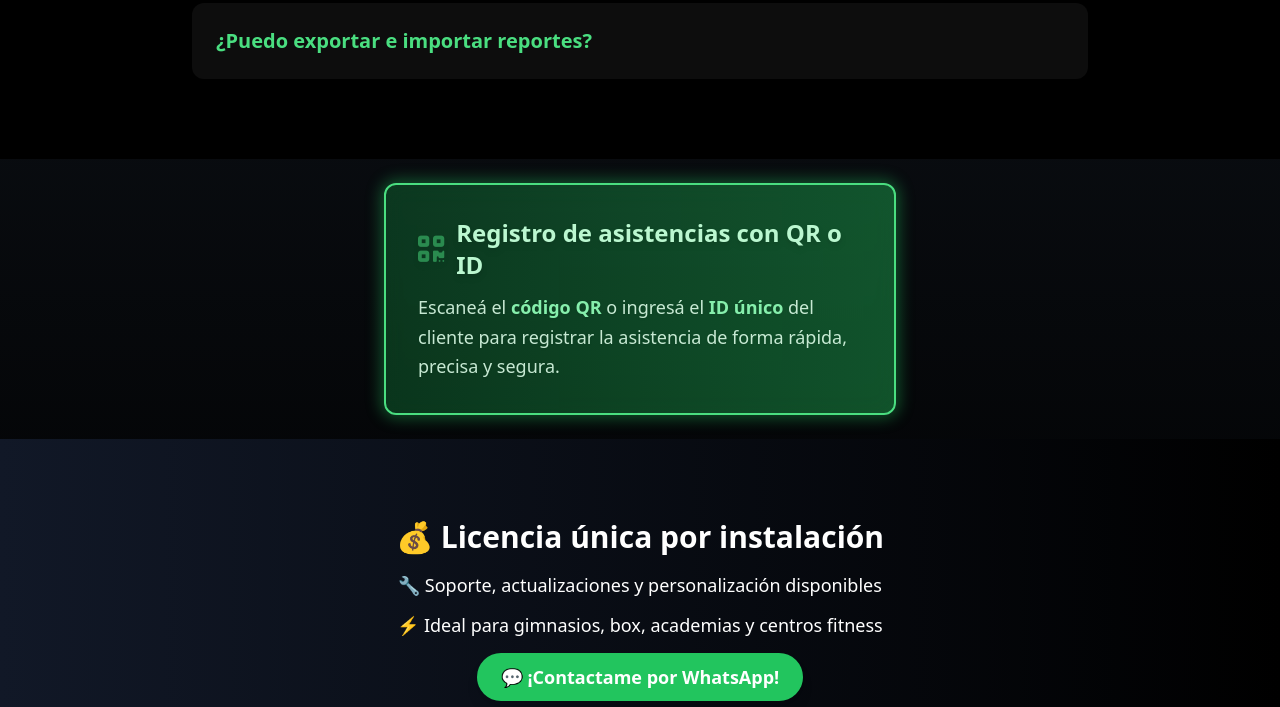
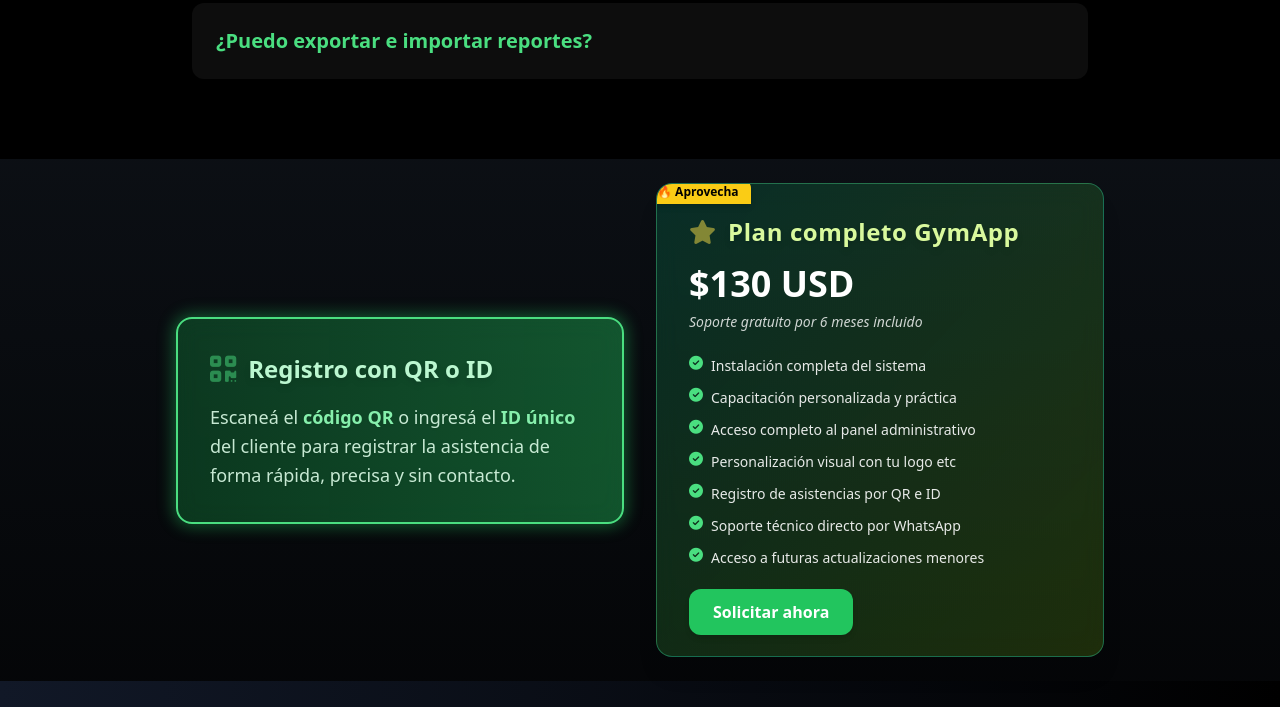
Before and after one commit to walner-prog/GYMAPP, a plain HTML site: page index.html in a window 1280 px wide. Shown: the part 3636-4343 px from the top of the page. Drawn offline with nearby package versions, Linux system fonts and the light colour scheme.

Commit message:
mejorar landi

```diff
--- a/index.html
+++ b/index.html
@@ -76,13 +76,15 @@
 
     <!-- Características destacadas de GymApp -->
     <section class="py-20 bg-black text-white">
-     <h2 class="text-4xl font-extrabold text-center mb-12 bg-clip-text text-transparent
-           bg-gradient-to-r from-green-600 via-green-500 to-green-600
-           animate-pulse
-           drop-shadow-lg">
-           Características destacadas de <span class="text-transparent bg-clip-text bg-gradient-to-r from-green-400 via-green-500 to-green-600">GymApp</span>
-</h2>
-
+      <h2
+        class="text-4xl font-extrabold text-center mb-12 bg-clip-text text-transparent bg-gradient-to-r from-green-600 via-green-500 to-green-600 animate-pulse drop-shadow-lg"
+      >
+        Características destacadas de
+        <span
+          class="text-transparent bg-clip-text bg-gradient-to-r from-green-400 via-green-500 to-green-600"
+          >GymApp</span
+        >
+      </h2>
 
       <!-- Tarjetas animadas -->
       <section
@@ -485,29 +487,99 @@
         </div>
       </div>
     </section>
-
-    <div class="p-6">
+    <div
+      class="flex flex-col lg:flex-row items-center justify-center gap-8 p-6"
+    >
+      <!-- Card: Funcionalidad -->
       <div
-        class="relative bg-gradient-to-r from-green-600/30 to-green-500/40 border-2 border-green-400 rounded-xl shadow-[0_0_15px_3px_rgba(34,197,94,0.4)] p-8 backdrop-blur-md animate__animated animate__fadeInUp animate__delay-6s max-w-lg mx-auto"
+        class="w-full max-w-md bg-gradient-to-r from-green-600/30 to-green-500/40 border-2 border-green-400 rounded-2xl shadow-[0_0_15px_3px_rgba(34,197,94,0.4)] p-8 backdrop-blur-md animate__animated animate__fadeInUp animate__delay-4s"
       >
         <!-- Título -->
-        <h3
-          class="text-2xl font-extrabold text-green-200 flex items-center gap-3 drop-shadow-md"
-        >
+        <div class="flex items-center gap-3 mb-4">
           <i class="fas fa-qrcode text-green-400 text-3xl animate-pulse"></i>
-          Registro de asistencias con QR o ID
-        </h3>
+          <h3 class="text-2xl font-extrabold text-green-200 drop-shadow-md">
+            Registro con QR o ID
+          </h3>
+        </div>
 
         <!-- Descripción -->
-        <p
-          class="mt-3 text-green-100/90 text-lg leading-relaxed drop-shadow-sm"
-        >
+        <p class="text-green-100/90 text-lg leading-relaxed drop-shadow-sm">
           Escaneá el <strong class="text-green-300">código QR</strong> o ingresá
           el <strong class="text-green-300">ID único</strong> del cliente para
-          registrar la asistencia de forma rápida, precisa y segura.
+          registrar la asistencia de forma rápida, precisa y sin contacto.
         </p>
       </div>
+
+      <!-- Card: Plan de Precio -->
+     <div class="w-full max-w-md bg-gradient-to-br from-emerald-700/30 to-lime-500/20 border border-emerald-400/40 rounded-2xl shadow-xl backdrop-blur-md p-8 text-white animate__animated animate__fadeInUp animate__delay-6s relative overflow-hidden">
+
+  <!-- Cinta Popular -->
+  <div class="absolute -top-1 -left-3 bg-yellow-400 text-black text-xs font-bold px-3 py-1 rounded-tr-lg rounded-bl-lg shadow-md">
+    🔥 Aprovecha
+  </div>
+
+  <!-- Encabezado -->
+  <div class="flex items-center gap-3 mb-4">
+    <i class="fas fa-star text-yellow-300 text-2xl animate-pulse"></i>
+    <h3 class="text-2xl font-bold tracking-wide text-lime-200 drop-shadow-md">
+      Plan completo GymApp
+    </h3>
+  </div>
+
+  <!-- Precio -->
+  <div class="text-4xl font-extrabold text-white mb-2">$130 USD</div>
+  <p class="text-white/80 text-sm mb-6 italic">
+    Soporte gratuito por 6 meses incluido
+  </p>
+
+  <!-- Beneficios -->
+  <ul class="space-y-3 text-white/90 text-sm">
+    <li class="flex items-start gap-2">
+      <i class="fas fa-check-circle text-green-400"></i>
+      Instalación completa del sistema
+    </li>
+    <li class="flex items-start gap-2">
+      <i class="fas fa-check-circle text-green-400"></i>
+      Capacitación personalizada y práctica
+    </li>
+    <li class="flex items-start gap-2">
+      <i class="fas fa-check-circle text-green-400"></i>
+      Acceso completo al panel administrativo
+    </li>
+    <li class="flex items-start gap-2">
+      <i class="fas fa-check-circle text-green-400"></i>
+      Personalización visual con tu logo etc
+    </li>
+    <li class="flex items-start gap-2">
+      <i class="fas fa-check-circle text-green-400"></i>
+      Registro de asistencias por QR e ID
+    </li>
+    <li class="flex items-start gap-2">
+      <i class="fas fa-check-circle text-green-400"></i>
+      Soporte técnico directo por WhatsApp
+    </li>
+    <li class="flex items-start gap-2">
+      <i class="fas fa-check-circle text-green-400"></i>
+      Acceso a futuras actualizaciones menores
+    </li>
+  </ul>
+
+  <!-- CTA -->
+  <div class="mt-8">
+
+      <a
+        href="https://wa.me/50585429144"
+        target="_blank"
+       class="w-full p-6 bg-green-500 hover:bg-green-600 text-white font-bold py-3 rounded-xl shadow-md transition duration-200 ease-in-out"
+      >
+         Solicitar ahora
+      </a>
+  </div>
+
+</div>
+
     </div>
+
     <!-- CTA Final -->
     <section class="text-center py-20 bg-gradient-to-r from-gray-900 to-black">
       <h3 class="text-3xl font-bold mb-4">💰 Licencia única por instalación</h3>
```
